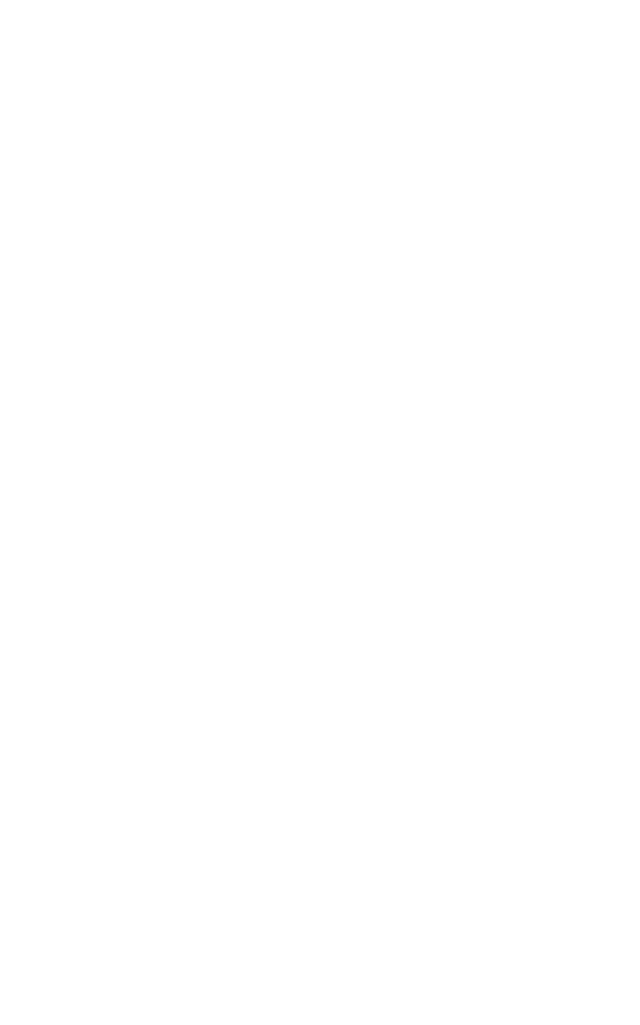
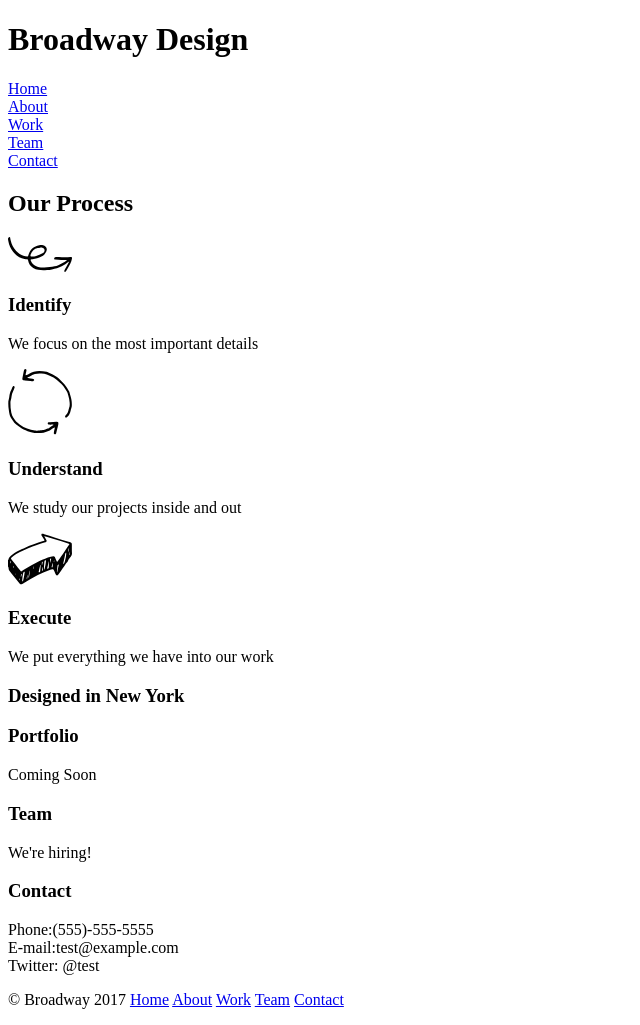
Before and after one commit to karenau/broadway, a plain HTML site: page index.html in a window 1280 px wide. Shown: the whole page, without its empty margins (0-640 px from the left). Before the commit the page ends 800 px from the top, so only its background shows below. Drawn offline with Linux system fonts and the light colour scheme.

Commit message:
Complete website content.

```diff
--- a/index.html
+++ b/index.html
@@ -1,9 +1,43 @@
 <!DOCTYPE html>
 <html>
   <head>
-    <title></title>
+    <title>Broadway Design</title>
+    <link href="resources/css/style.css" type="text/css" rel"stylesheet">
   </head>
   <body>
-
+    <h1 id=home>Broadway Design</h1>
+    <nav>
+      <a href="#home">Home</a> <br />
+      <a href="#about">About</a> <br />
+      <a href="#work">Work</a> <br />
+      <a href="#team">Team</a> <br />
+      <a href="#contact">Contact</a>
+    </nav>
+    <h2 id=about>Our Process</h2>
+      <img src="resources/identify.svg" />
+      <h3>Identify</h3>
+        <p>We focus on the most important details</p>
+      <img src="resources/understand.svg" />
+      <h3>Understand</h3>
+        <p>We study our projects inside and out</p>
+      <img src="resources/execute.svg" />
+      <h3>Execute</h3>
+        <p>We put everything we have into our work</p>
+      <h3 id=nyheading>Designed in New York</h3>
+      <h3 id=work>Portfolio</h3>
+        <p>Coming Soon</p>
+      <h3 id=team>Team</h3>
+        <p>We're hiring!</p>
+      <h3 id=contact>Contact</h3>
+        <p>Phone:(555)-555-5555 <br /> E-mail:test@example.com <br />
+          Twitter: @test </p>
+      <p class=footer>
+        © Broadway 2017
+        <a href="#home">Home</a>
+        <a href="#about">About</a>
+        <a href="#work">Work</a>
+        <a href="#team">Team</a>
+        <a href="#contact">Contact</a>
+      </p>
   </body>
 </html>
```
